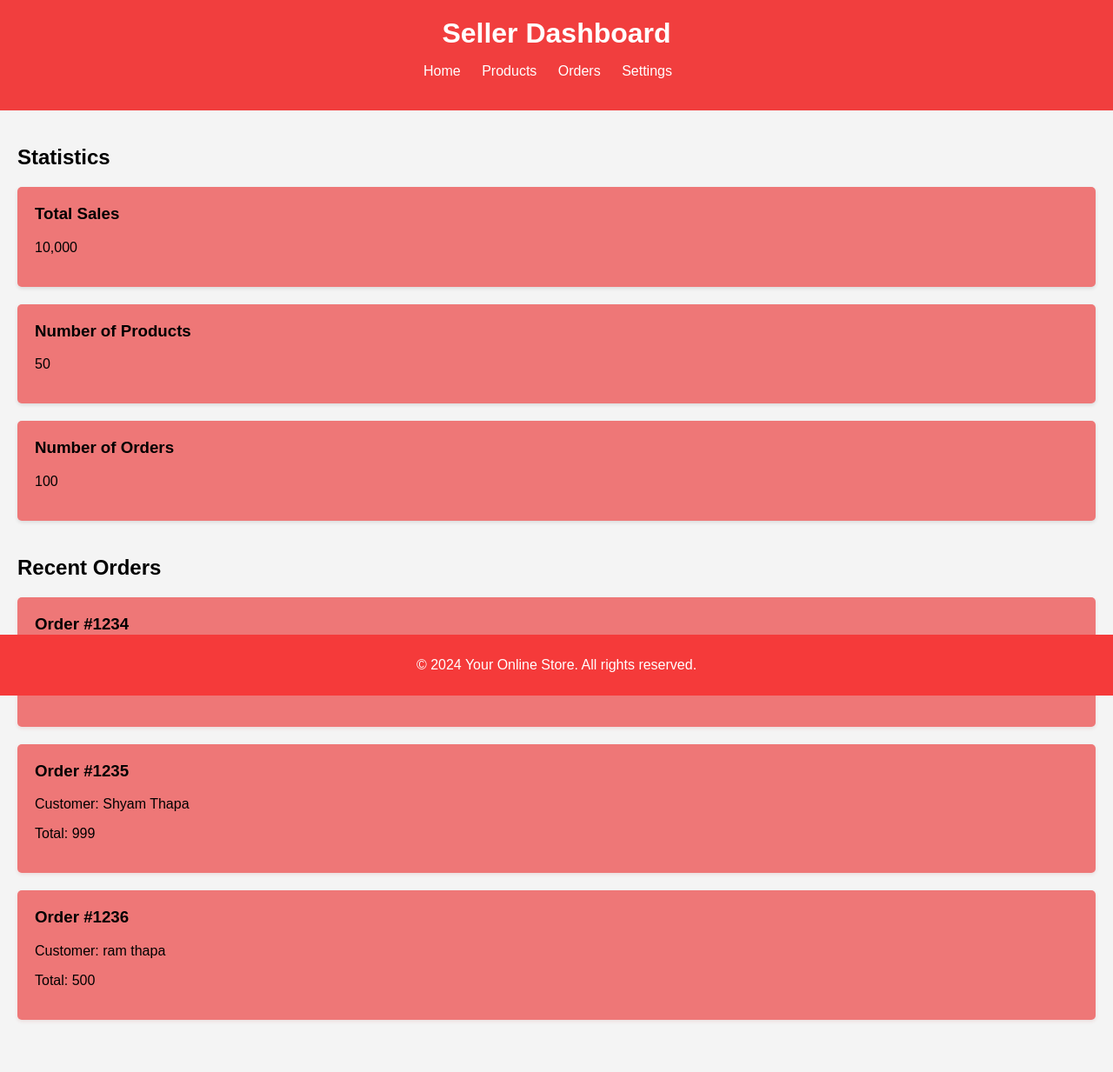
After one commit to shibusharma1/Thrivecart, a PHP site: page /Thrivecart/seller.php in a window 1280 px wide. The commit adds this page. Shown: the whole page at 87% size. Run offline with PHP 8.4, Linux system fonts and the light colour scheme.

Commit message:
creating seller

```diff
--- /dev/null
+++ b/css/sellers.css
@@ -0,0 +1,236 @@
+/* General Styles */
+body {
+    font-family: Arial, sans-serif;
+    margin: 0;
+    padding: 0;
+    background-color: #f4f4f4;
+}
+
+header {
+    background-color: #f13e3e;
+    color: #fff;
+    padding: 20px;
+    text-align: center;
+}
+
+header h1 {
+    margin: 0;
+}
+
+nav ul {
+    list-style-type: none;
+    padding: 0;
+}
+
+nav ul li {
+    display: inline;
+    margin-right: 20px;
+}
+
+nav .pul li a {
+    color: #fff;
+    text-decoration: none;
+    text-size-adjust: 10px;
+}
+
+nav .pul li a:hover {
+    text-decoration: underline;
+}
+
+main {
+    padding: 20px;
+}
+
+section {
+    margin-bottom: 40px;
+}
+
+/* Dashboard Styles */
+.stat-card {
+    background-color: #ee7777;
+    padding: 20px;
+    border-radius: 5px;
+    box-shadow: 0 2px 4px rgba(0, 0, 0, 0.1);
+    margin-bottom: 20px;
+}
+
+.stat-card h3 {
+    margin-top: 0;
+}
+
+.order-card {
+    background-color: #ee7777;
+    padding: 20px;
+    border-radius: 5px;
+    box-shadow: 0 2px 4px rgba(168, 25, 25, 0.1);
+    margin-bottom: 20px;
+}
+
+.order-card h3 {
+    margin-top: 0;
+}
+/* Footer Styles */
+footer {
+    background-color: #f53a3a;
+    color: #fff;
+    text-align: center;
+    padding: 10px 0;
+    position: fixed;
+    bottom: 0;
+    width: 100%;
+}
+
+/* product.php */
+
+/* General Styles */
+body {
+    font-family: Arial, sans-serif;
+    margin: 0;
+    padding: 0;
+    background-color: #f4f4f4;
+}
+
+
+
+header h1 {
+    margin: 0;
+}
+
+nav ul {
+    list-style-type: none;
+    padding: 0;
+}
+
+nav ul li {
+    display: inline;
+    margin-right: 20px;
+}
+
+nav ul li a {
+    color: #fff;
+    text-decoration: none;
+}
+
+nav ul li a:hover {
+    text-decoration: underline;
+}
+
+main {
+    padding: 20px;
+}
+
+section {
+    margin-bottom: 40px;
+}
+
+/* Form Styles */
+form {
+    background-color: #f09797;
+    padding: 20px;
+    border-radius: 5px;
+    box-shadow: 0 2px 4px rgba(0, 0, 0, 0.1);
+}
+
+label {
+    display: block;
+    margin-bottom: 10px;
+}
+
+input[type="text"],
+input[type="number"],
+textarea,
+input[type="file"] {
+    width: 100%;
+    padding: 10px;
+    margin-bottom: 20px;
+    border: 1px solid #ccc;
+    border-radius: 5px;
+    box-sizing: border-box;
+    background-color: white;
+}
+
+input[type="submit"] {
+    background-color: #f44b4b;
+    color: #fff;
+    padding: 10px 20px;
+    border: none;
+    border-radius: 5px;
+    cursor: pointer;
+}
+
+input[type="submit"]:hover {
+    background-color: #f41313;
+}
+
+
+/* order.php */
+
+/* General Styles */
+body {
+    font-family: Arial, sans-serif;
+    margin: 0;
+    padding: 0;
+    background-color: #f4f4f4;
+}
+
+header h1 {
+    margin: 0;
+}
+
+nav ul {
+    list-style-type: none;
+    padding: 0;
+}
+
+nav ul li {
+    display: inline;
+    margin-right: 20px;
+}
+
+nav ul li a {
+    color: #fff;
+    text-decoration: none;
+}
+
+nav ul li a:hover {
+    text-decoration: underline;
+}
+
+main {
+    padding: 20px;
+}
+
+section {
+    margin-bottom: 40px;
+}
+
+/* Table Styles */
+table {
+    width: 100%;
+    border-collapse: collapse;
+}
+
+thead {
+    background-color: #f54c4c;
+    color: #fff;
+}
+
+th, td {
+    padding: 10px;
+    text-align: left;
+    border-bottom: 1px solid #ccc;
+}
+
+/* Button Styles */
+button {
+    background-color: #e32828;
+    color: #fff;
+    padding: 8px 12px;
+    border: none;
+    border-radius: 5px;
+    cursor: pointer;
+}
+
+button:hover {
+    background-color: #e14949;
+}
--- /dev/null
+++ b/seller.php
@@ -0,0 +1,62 @@
+<!DOCTYPE html>
+<html lang="en">
+<head>
+    <meta charset="UTF-8">
+    <meta name="viewport" content="width=device-width, initial-scale=1.0">
+    <title>Seller Dashboard - Online Store</title>
+    <link rel="stylesheet" href="css/sellers.css">
+</head>
+<body>
+    <header>
+        <h1>Seller Dashboard</h1>
+        <nav>
+            <ul class="pul">
+                <li><a href="seller.php">Home</a></li>
+                <li><a href="product.php">Products</a></li>
+                <li><a href="order.php">Orders</a></li>
+                <li><a href="#">Settings</a></li>
+            </ul>
+        </nav>
+    </header>
+    <main>
+        <section id="statistics">
+            <h2>Statistics</h2>
+            <!-- Add statistical data here -->
+            <div class="stat-card">
+                <h3>Total Sales</h3>
+                <p>10,000</p>
+            </div>
+            <div class="stat-card">
+                <h3>Number of Products</h3>
+                <p>50</p>
+            </div>
+            <div class="stat-card">
+                <h3>Number of Orders</h3>
+                <p>100</p>
+            </div>
+        </section>
+        <section id="recent-orders">
+            <h2>Recent Orders</h2>
+            <!-- Add recent orders data here -->
+            <div class="order-card">
+                <h3>Order #1234</h3>
+                <p>Customer: 1499</p>
+                <p>Total: 1999</p>
+            </div>
+            <div class="order-card">
+                <h3>Order #1235</h3>
+                <p>Customer: Shyam Thapa</p>
+                <p>Total: 999</p>
+            </div>
+            <div class="order-card">
+                <h3>Order #1236</h3>
+                <p>Customer: ram thapa</p>
+                <p>Total: 500</p>
+            </div>
+        </section>
+    </main>
+    <footer>
+        <p>&copy; 2024 Your Online Store. All rights reserved.</p>
+    </footer>
+</body>
+</html>
```
Also changed, not shown: css/main.css (+149 -0 lines), includes/footer.php (+59 -0 lines), includes/outfooter.php (added, +28 -0 lines), includes/sellfooter.php (added, +28 -0 lines), index.php (+27 -0 lines), order.php (added, +64 -0 lines), product.php (added, +48 -0 lines), terms.php (+26 -21 lines).
